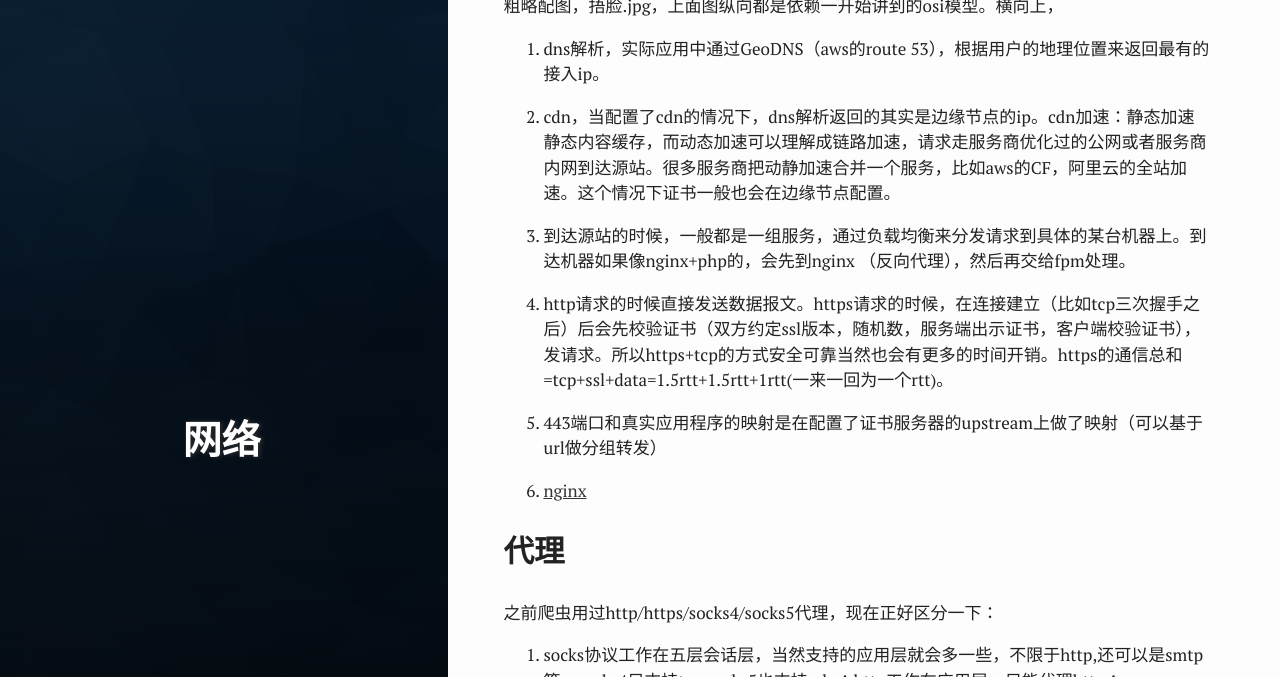
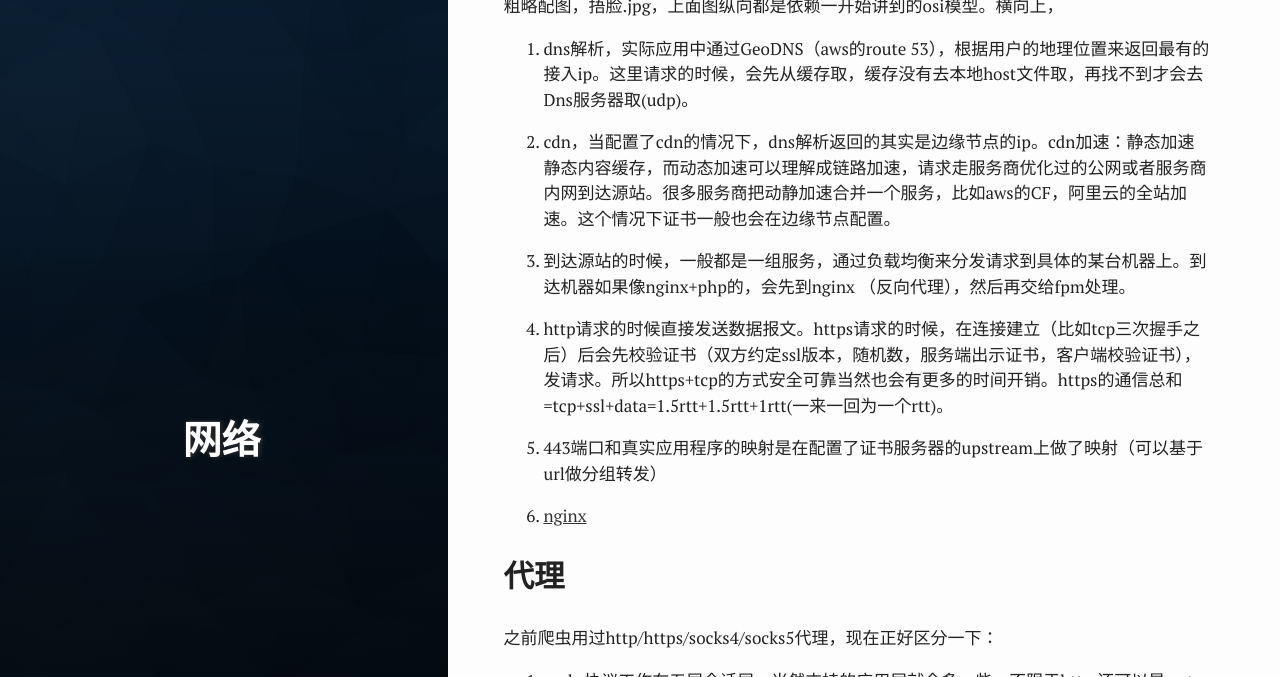
Before and after one commit to miss-fox/miss-fox.github.io, a Jekyll site: the page built from _posts/2019-07-04-requestTrace.md, in a window 1280 px wide and 900 px high, scrolled down 2639 px, cut to the strip 223-900 px from the top of the window. Built offline with Jekyll 4.4.1, drawn with Linux system fonts in a browser that asks for light colours.

Commit message:
modify dns

```diff
--- a/_posts/2019-07-04-requestTrace.md
+++ b/_posts/2019-07-04-requestTrace.md
@@ -62,7 +62,7 @@ author: yy
 
 粗略配图，捂脸.jpg，上面图纵向都是依赖一开始讲到的osi模型。横向上，
 
-1. dns解析，实际应用中通过GeoDNS（aws的route 53），根据用户的地理位置来返回最有的接入ip。
+1. dns解析，实际应用中通过GeoDNS（aws的route 53），根据用户的地理位置来返回最有的接入ip。这里请求的时候，会先从缓存取，缓存没有去本地host文件取，再找不到才会去Dns服务器取(udp)。
 
 2. cdn，当配置了cdn的情况下，dns解析返回的其实是边缘节点的ip。cdn加速：静态加速静态内容缓存，而动态加速可以理解成链路加速，请求走服务商优化过的公网或者服务商内网到达源站。很多服务商把动静加速合并一个服务，比如aws的CF，阿里云的全站加速。这个情况下证书一般也会在边缘节点配置。
 
```
